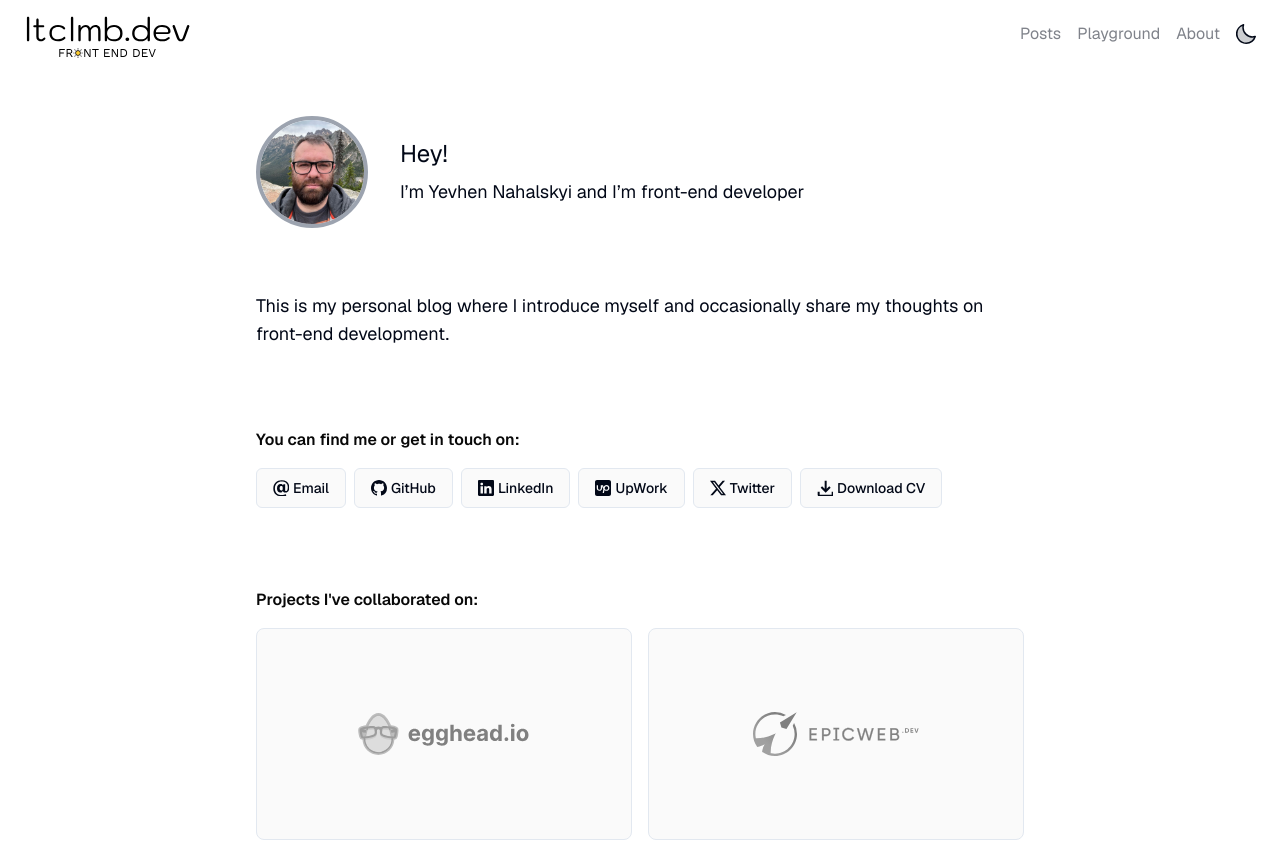
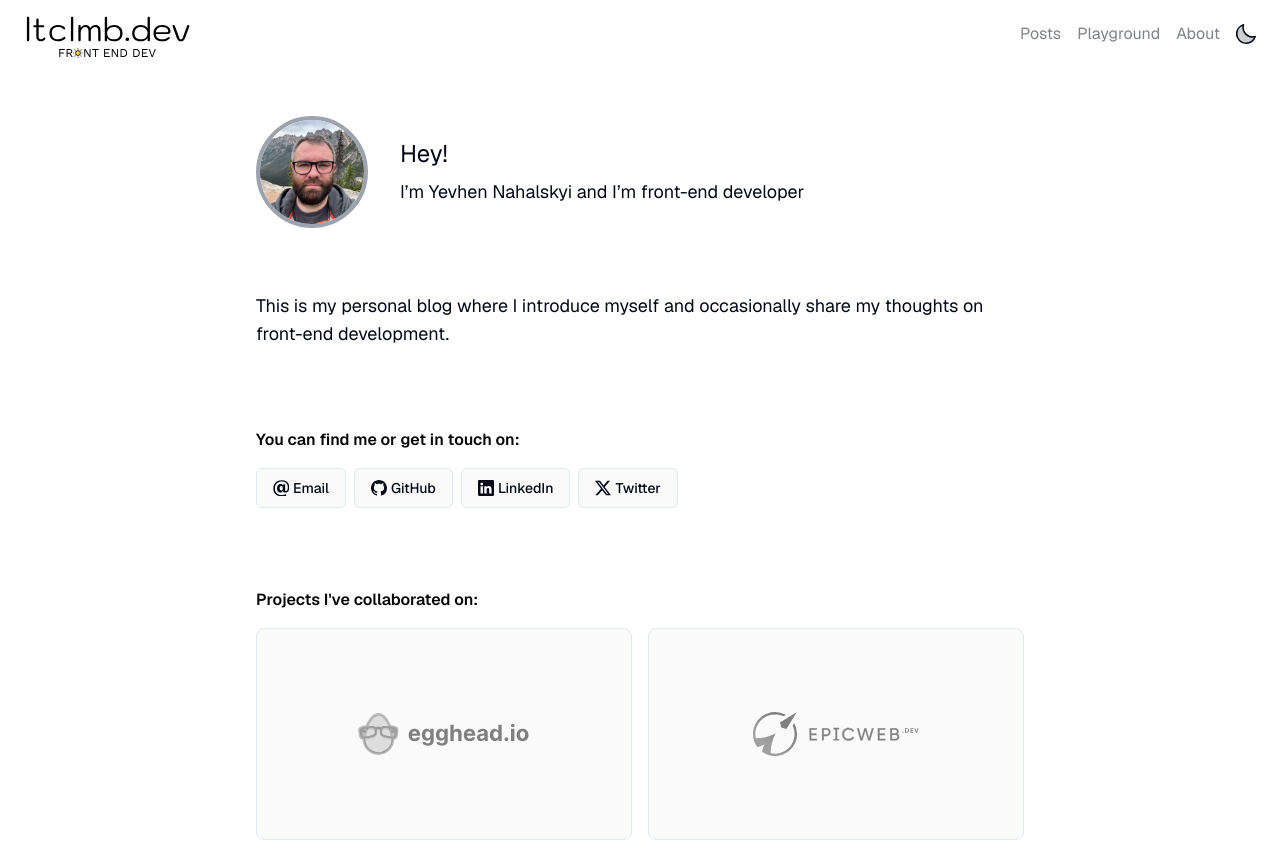
Before and after one commit to ltclmbdev/ltclmb.dev, a Next.js app: page / in a window 1280 px wide. Shown: the top 842 px of the page. Built offline with nearby package versions, Linux system fonts and the light colour scheme; no server answers.

Commit message:
clean up

```diff
--- a/src/components/find-me-on.tsx
+++ b/src/components/find-me-on.tsx
@@ -95,26 +95,6 @@ const FindMeOn: React.FC<{ className?: string }> = ({ className }) => {
         <a
           target="_blank"
           rel="noopener noreferrer"
-          href="https://www.upwork.com/freelancers/evgeniynagalskiy"
-          className="group space-x-1"
-          onClick={trackUpworkClick}
-        >
-          <Icon
-            name="Upwork"
-            size="16"
-            className="text-base duration-300 group-hover:text-[#14a800]"
-          />
-          <span>UpWork</span>
-        </a>
-      </Button>
-      <Button
-        asChild
-        variant="outline"
-        className="bg-zinc-50 duration-300 hover:bg-zinc-100 dark:border-zinc-600 dark:bg-zinc-900 hover:dark:bg-zinc-800"
-      >
-        <a
-          target="_blank"
-          rel="noopener noreferrer"
           href="https://x.com/ltclmbdev"
           className="space-x-1"
         >
@@ -122,14 +102,14 @@ const FindMeOn: React.FC<{ className?: string }> = ({ className }) => {
           <span>Twitter</span>
         </a>
       </Button>
-      <Button
+      {/* <Button
         variant="outline"
         className="space-x-1 bg-zinc-50 duration-300 hover:bg-zinc-100 dark:border-zinc-600 dark:bg-zinc-900 hover:dark:bg-zinc-800"
         onClick={trackDownloadCVClick}
       >
         <Icon name="Download" size="16" className="text-base" />
         <span>Download CV</span>
-      </Button>
+      </Button> */}
     </div>
   )
 }
```
Also changed, not shown: 1 other file (tests, documents, lock files or other folders).
